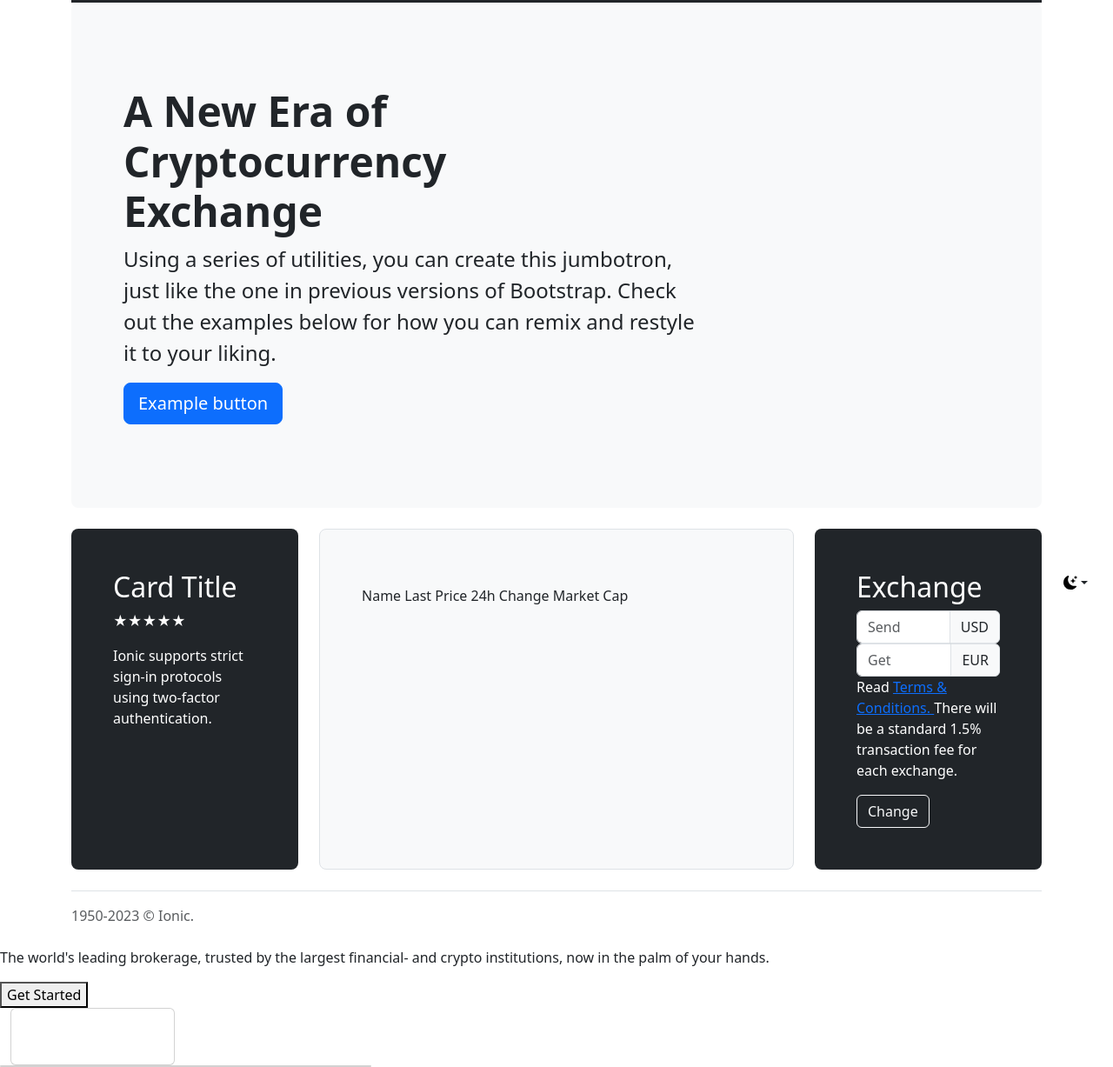
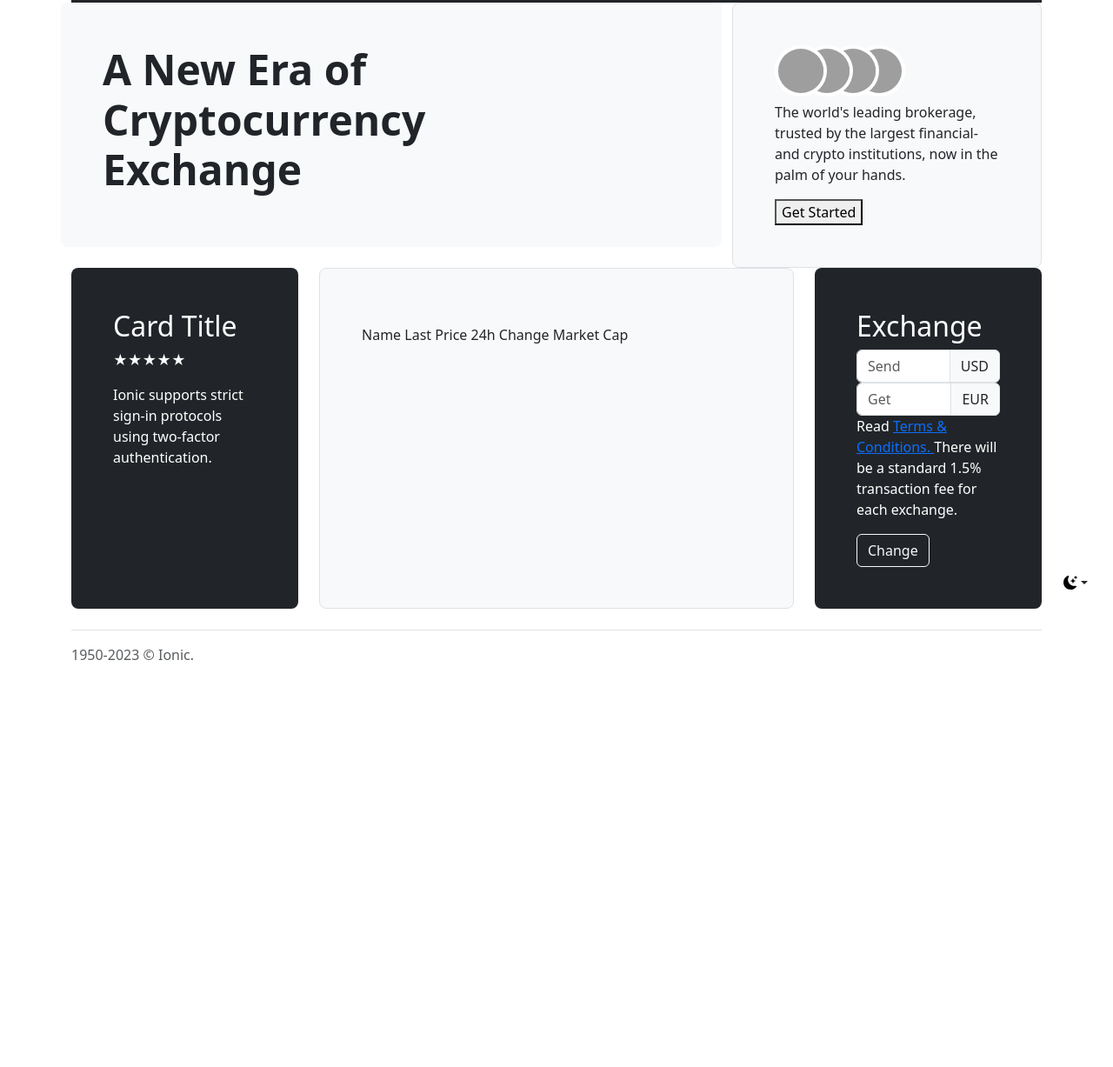
Before and after one commit to stephjohnsons/ionic, a plain HTML site: page index.html in a window 1280 px wide. Shown: the part 93-1320 px from the top of the page at 87% size. After the commit the page ends 882 px from the top, so only its background shows below. Drawn offline with nearby package versions, Linux system fonts and the light colour scheme; grey boxes are pictures that could not be loaded; files whose address does not match are found by name.

Commit message:
skeletal layout

```diff
--- a/index.html
+++ b/index.html
@@ -5,9 +5,10 @@
    <meta name="viewport" content="width=device-width, initial-scale=1.0">
    <script src="https://cdn.jsdelivr.net/npm/@popperjs/core@2.11.8/dist/umd/popper.min.js" integrity="sha384-I7E8VVD/ismYTF4hNIPjVp/Zjvgyol6VFvRkX/vR+Vc4jQkC+hVqc2pM8ODewa9r" crossorigin="anonymous"></script>
    <link href="/scss/custom.css" rel="stylesheet">
+   <link rel="stylesheet" href="/styles/styles.css">
    <title> Ionic </title>
 </head>
-<body>
+
 <body>
   <svg xmlns="http://www.w3.org/2000/svg" class="d-none">
     <symbol id="check2" viewBox="0 0 16 16">
@@ -25,6 +26,7 @@
     </symbol>
   </svg>
 
+  <!-- Toggle dark mode -->
   <div class="dropdown position-fixed bottom-0 end-0 mb-3 me-3 bd-mode-toggle">
     <button class="btn btn-bd-primary py-2 dropdown-toggle d-flex align-items-center" id="bd-theme" type="button" aria-expanded="false" data-bs-toggle="dropdown" aria-label="Toggle theme (dark)">
       <svg class="bi my-1 theme-icon-active" width="1em" height="1em"><use href="#moon-stars-fill"></use></svg>
@@ -55,9 +57,10 @@
     </ul>
   </div>
 
-
   <main>
+    <!-- Limit the view to centre -->
     <div class="container py-4">
+      <!-- Navbar -->
       <header class="p-3 text-bg-dark">
         <div class="container">
           <div class="d-flex flex-wrap align-items-center justify-content-center justify-content-lg-start">
@@ -80,8 +83,9 @@
         </div>
       </header>
 
-    <div class="p-5 mb-4 bg-body-tertiary rounded-3">
-      <div class="container-fluid py-5">
+      <!-- 1st row -->
+      <div class="row align-items-md-stretch">
+        <div class="p-5 mb-4 bg-body-tertiary rounded-3 col-md-8">
           <h1 class="display-5 fw-bold">
             A New Era of <br>
             <span class="text-highlight">
@@ -89,11 +93,36 @@
             </span><br>
             Exchange
           </h1>
-        <p class="col-md-8 fs-4">Using a series of utilities, you can create this jumbotron, just like the one in previous versions of Bootstrap. Check out the examples below for how you can remix and restyle it to your liking.</p>
-        <button class="btn btn-primary btn-lg" type="button">Example button</button>
+        </div>
+
+        <div class="col-md-4 ">
+          <div class="h-100 p-5 bg-body-tertiary border rounded-3">
+            <div class="avatars">
+              <span class="avatar">
+                  <img src="https://loremflickr.com/320/240/money">
+              </span>
+              <span class="avatar">
+                  <img src="https://loremflickr.com/320/240/bank">
+              </span>
+              <span class="avatar">
+                  <img src="https://loremflickr.com/g/320/240/crypto">
+              </span>
+              <span class="avatar">
+                  <img src="https://loremflickr.com/320/240/stockmarket">
+              </span>
+            </div>
+
+            <p class="grey-text">
+              The world&apos;s leading brokerage, trusted by the largest financial- and
+              crypto institutions, now in the palm of your hands.
+            </p>
+
+            <button>Get Started</button>
+          </div>
         </div>
       </div>
 
+      <!-- 2nd row -->
       <div class="row align-items-md-stretch">
         <div class="col-md-3">
           <div class="h-100 p-5 text-bg-dark rounded-3">
@@ -159,70 +188,6 @@
     </div>
   </main>
 
-
-
-
-    <div class="hero">
-      <div class="hero-cta">
-         <!--<div class="avatars">
-            <span class="avatar">
-               <img src="https://loremflickr.com/320/240/money">
-            </span>
-            <span class="avatar">
-               <img src="https://loremflickr.com/320/240/bank">
-            </span>
-            <span class="avatar">
-               <img src="https://loremflickr.com/g/320/240/crypto">
-            </span>
-            <span class="avatar">
-               <img src="https://loremflickr.com/320/240/stockmarket">
-            </span>
-         </div>-->
-
-         <p class="grey-text">
-            The world&apos;s leading brokerage, trusted by the largest financial- and
-            crypto institutions, now in the palm of your hands.
-         </p>
-
-         <button>Get Started</button>
-      </div>
-    </div>
-
-    <div class="features">
-      <div class="col-2">
-         <div class="container">
-            <div class="grid-item">
-               <div class="card grid-item-inner">
-                  <div class="img"></div>
-
-                  <h5 class="title">
-
-                  </h5>
-                  <div>
-                     <p></p>
-                  </div>
-                  <p>
-
-                  </p>
-                  <div class="btn-wrap">
-                  <div class="btn"></div>
-                </div>
-              </div>
-            </div>
-         </div>
-      </div>
-
-
-
-
-
-      <div class="col-4">
-         <div class="card">
-
-         </div>
-      </div>
-    </div>
-
   <script src="https://cdn.jsdelivr.net/npm/bootstrap@5.3.1/dist/js/bootstrap.bundle.min.js" integrity="sha384-HwwvtgBNo3bZJJLYd8oVXjrBZt8cqVSpeBNS5n7C8IVInixGAoxmnlMuBnhbgrkm" crossorigin="anonymous"></script>
   <script src="https://cdn.jsdelivr.net/npm/@popperjs/core@2.11.8/dist/umd/popper.min.js" integrity="sha384-I7E8VVD/ismYTF4hNIPjVp/Zjvgyol6VFvRkX/vR+Vc4jQkC+hVqc2pM8ODewa9r" crossorigin="anonymous"></script>
   <script src="https://cdn.jsdelivr.net/npm/bootstrap@5.3.1/dist/js/bootstrap.min.js" integrity="sha384-Rx+T1VzGupg4BHQYs2gCW9It+akI2MM/mndMCy36UVfodzcJcF0GGLxZIzObiEfa" crossorigin="anonymous"></script>
--- a/styles/styles.css
+++ b/styles/styles.css
@@ -8,25 +8,6 @@
    --highlight: #738b8e;
 }
 
-body {
-  font-family: "Poppins", sans-serif;
-  background-color: var(--background);
-}
-
-.text-highlight {
-  color: var(--highlight);
-}
-
-.grey-text {
-  color: var(--grey);
-}
-
-h1 {
-  font-size: 4rem;
-  font-weight: 400;
-  line-height: -1rem;
-}
-
 /* Overlapping Avatar */
 .avatars {
   display: inline-flex;
@@ -35,17 +16,10 @@ h1 {
 
 .avatar {
   position: relative;
-  border: 4px solid var(--background);
+  border: 4px solid #fff;
   border-radius: 50%;
   overflow: hidden;
-  width: 50px;
-  height: 50px;
-}
-
-.avatar:hover {
-  transform: scale(1.1);
-  position: relative;
-  z-index: 1;
+  width: 60px;
 }
 
 .avatar:not(:last-child) {
@@ -53,165 +27,8 @@ h1 {
 }
 
 .avatar img {
-  width: 100%;
-  height: 100%;
+  width: 130%;
   display: block;
-}
-
-/* Card */
-.card {
-  position: relative;
-  border-radius: 8px;
-  border: 1px solid #f5f5f5;
-  padding: 6px 6px 12px;
-  background: #fff;
-  transition: transform 0.20s ease-in-out;
-}
-
-.card::before {
-  content: " ";
-  position: absolute;
-  top: 0;
-  left: 0;
-  width: 100%;
-  height: 100%;
-  border-radius: 8px;
-  box-shadow: 0 4px 14px -2px rgba(0, 0, 0, 0.25);
-  opacity: 0.02;
-  transition: opacity 0.35s ease-in-out;
-}
-
-.card:hover {
-  transform: translateY(-4px);
-}
-
-.card:hover::before {
-  opacity: 1;
-}
-
-.container {
-  box-sizing: border-box;
-  padding: 20px 10px;
-  width: 80%;
-  margin: 40px auto 20px;
-  display: flex;
-  justify-content: flex-start;
-  flex-wrap: wrap;
-  border-radius: 4px;
-  background: #fafafa;
-}
-
-.grid-item {
-  box-sizing: border-box;
-  max-width: 250px;
-  flex: 0 1 25%;
-  padding: 0 5px;
-  min-width: 160px;
-  margin: 0 0 20px 0;
-  font-family: Arial;
-  font-size: 12px;
-  font-smooth: antialiased !important;
-  line-height: 1.4;
-  color: #333;
-}
-
-.grid-item-inner:hover {
-  cursor: pointer;
-}
-
-.grid-item .title {
-  font-weight: bold;
-  margin-bottom: 4px;
-  text-align: center;
-}
-
-.grid-item p {
-  text-align: center;
-  margin: 0;
-  color: #666;
-}
-
-.grid-item .price {
-  text-align: center;
-  font-weight: bold;
-  font-size: 16px;
-  margin-top: 8px;
-}
-
-.grid-item .btn-wrap {
-  position: absolute;
-  overflow: hidden;
-  top: 0;
-  right: 0;
-  width: 60px;
-  height: 60px;
-}
-
-.grid-item .btn {
-  position: absolute;
-  box-sizing: border-box;
-  top: 0;
-  right: 0;
-  width: 36px;
-  height: 36px;
-  padding: 4px;
-  background: #fff;
-  border-radius: 50%;
-  text-align: center;
-  transform: scale(1);
-  transition: transform 0.32s cubic-bezier(0.63, -0.51, 0.43, 2.38);
-}
-
-.grid-item .btn::after {
-  content: "\f08a";
-  line-height: 32px;
-  font-size: 20px;
-  font-family: "fontAwesome";
-  color: #e5e5e5;
-}
-
-.grid-item .btn:hover {
-  transform: scale(1.3);
-  box-shadow: 0 2px 10px -2px rgba(0, 0, 0, 0.2);
-  cursor: pointer;
-}
-
-.grid-item .btn.active::after {
-  content: "\f004";
-}
-
-/* Buttons */
-button {
-  background-color: var(--highlight);
-  color: var(--background);
-  padding: 1em 1.6em;
-  border: 0px;
-  border-radius: 10px;
-  font-family: inherit;
-}
-
-/* Navbar */
-nav ul li {
-  list-style-type: none;
-}
-
-a:link, a:visited {
-  color: var(--foreground);
-  text-decoration: none;
-}
-
-/* NOTE TO SELF: When displaying flex for menu items,
-remember to use ul instead of the div.
-This ensures that the "li" is displayed with flex,
-not the "ul". */
-ul {
-  display: inline-flex;
-  flex-wrap: wrap;
-}
-
-.navbar > .right-nav {
-  float: right;
-  display: inline;
 }
 
 /* Table */
```
Also changed, not shown: 1 other file. Lines whose indentation alone changed are shown as unchanged.
